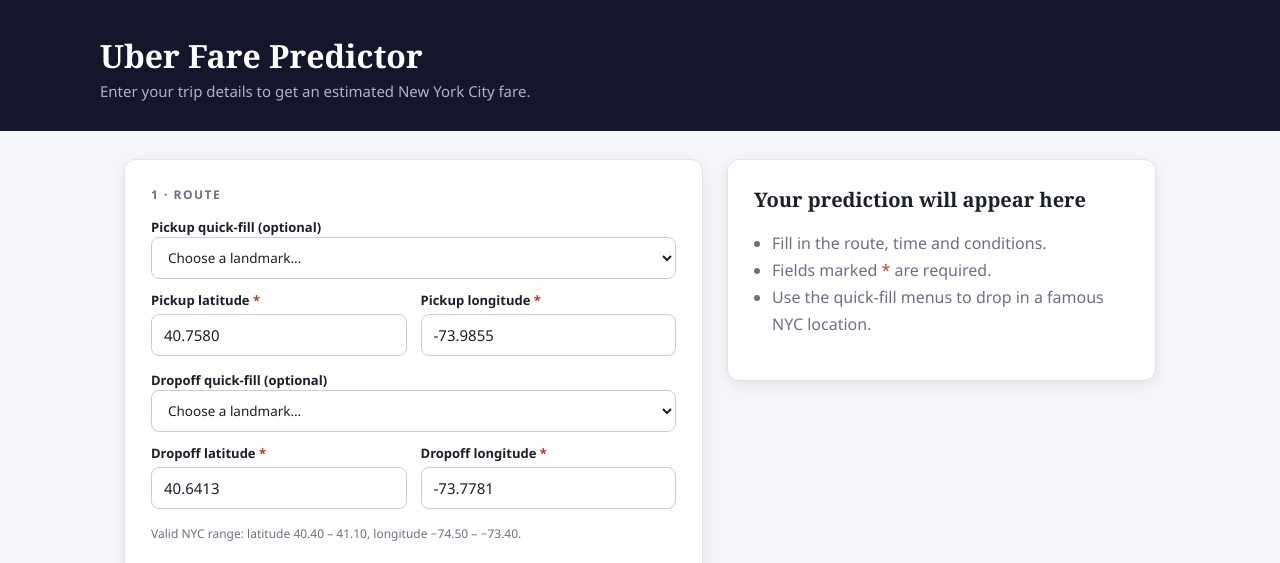
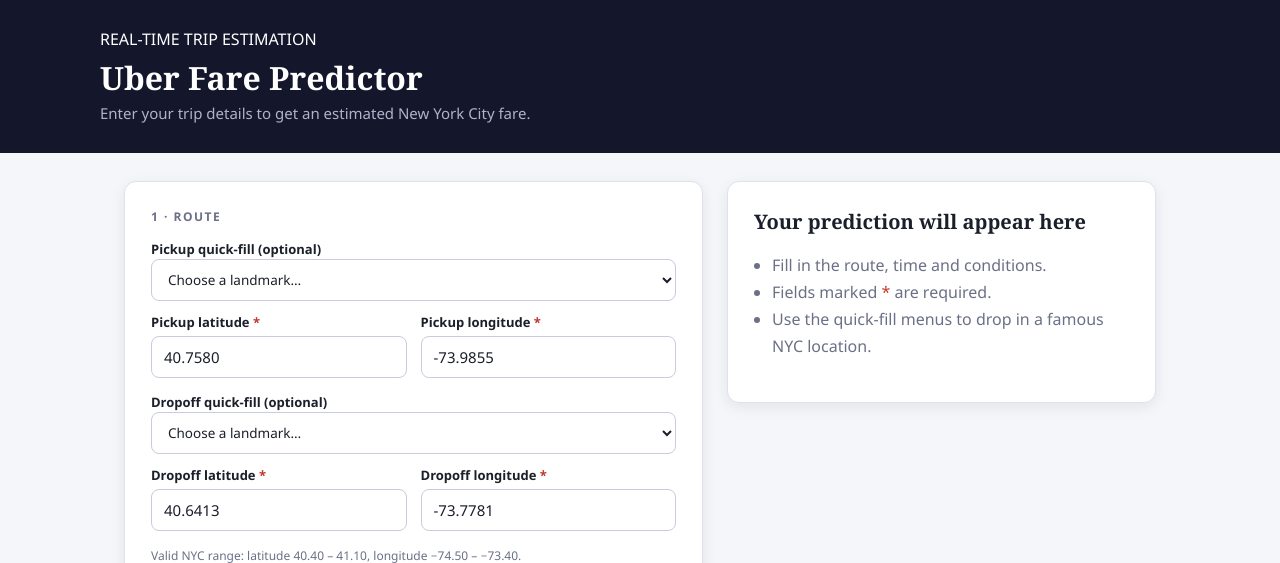
Before and after one commit to dyajaballh8/Uber_Fare, a Flask app: page / in a window 1280 px wide. Shown: the top 563 px of the page. Run offline with Flask 3, Linux system fonts and the light colour scheme; parts of the project's set-up code (start-up, migrations or seed data) failed here and were passed over.

Commit message:
Add updated kicker to main index.html

```diff
--- a/Deployment/templates/index.html
+++ b/Deployment/templates/index.html
@@ -51,6 +51,7 @@
 <body>
 <header>
   <div class="wrap">
+    <div class="kicker">REAL-TIME TRIP ESTIMATION</div>
     <h1>Uber Fare Predictor</h1>
     <p>Enter your trip details to get an estimated New York City fare.</p>
   </div>
```
